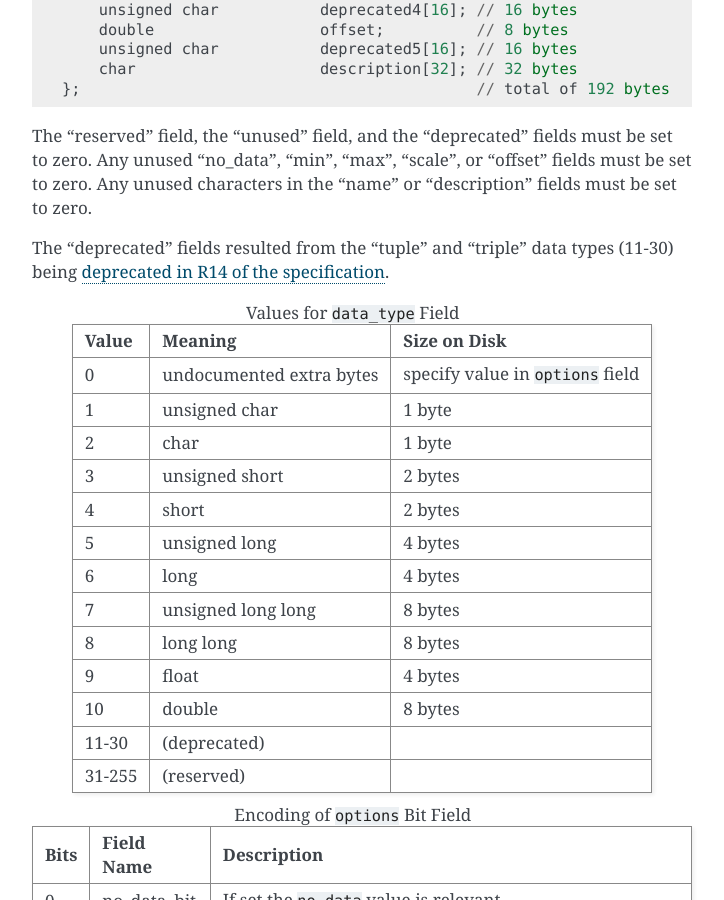
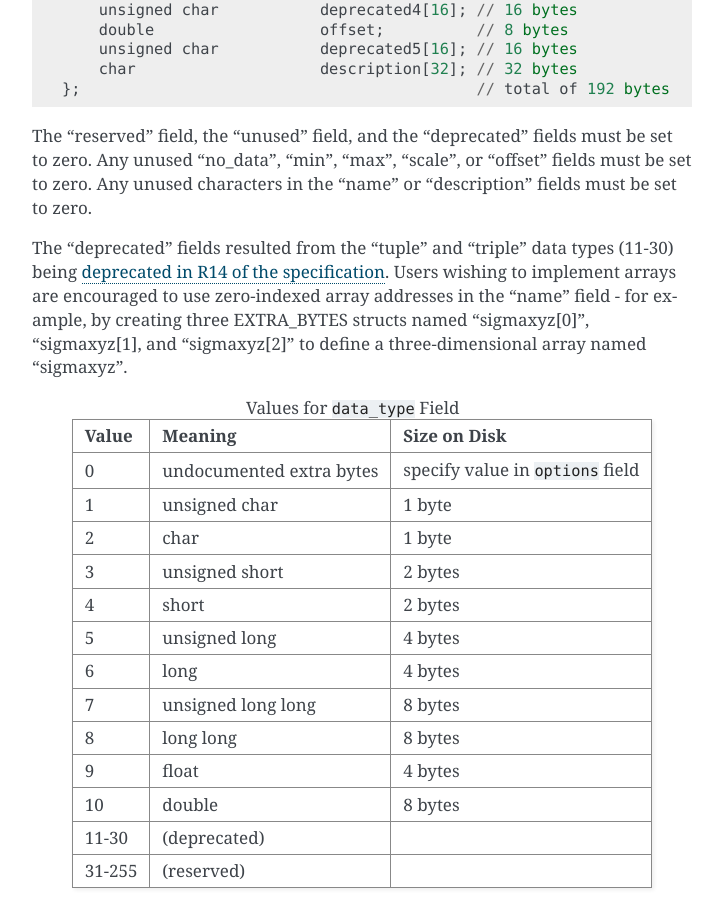
Before and after one commit to ASPRSorg/LAS, a Sphinx documentation site: the page built from source/04_optional_vlrs.txt, in a window 1280 px wide and 900 px high, scrolled down 2016 px. Shown: the whole window, without its empty margins (388-1112 px from the left). Built offline with Sphinx 7.4.7, drawn with Linux system fonts in a browser that asks for light colours.

Commit message:
Added array extrabytes example for #1.

```diff
--- a/source/04_optional_vlrs.txt
+++ b/source/04_optional_vlrs.txt
@@ -116,6 +116,10 @@ must be set to zero.
 
 The "deprecated" fields resulted from the "tuple" and "triple" data types (11-30)
 being `deprecated in R14 of the specification <https://github.com/ASPRSorg/LAS/issues/1>`_.
+Users wishing to implement arrays are encouraged to use zero-indexed array
+addresses in the "name" field - for example, by creating three EXTRA_BYTES
+structs named "sigmaxyz[0]", "sigmaxyz[1], and "sigmaxyz[2]" to define a
+three-dimensional array named "sigmaxyz".
 
 
 .. tabularcolumns:: |p{2.0cm}|p{5.0cm}|p{6.0cm}|
```
